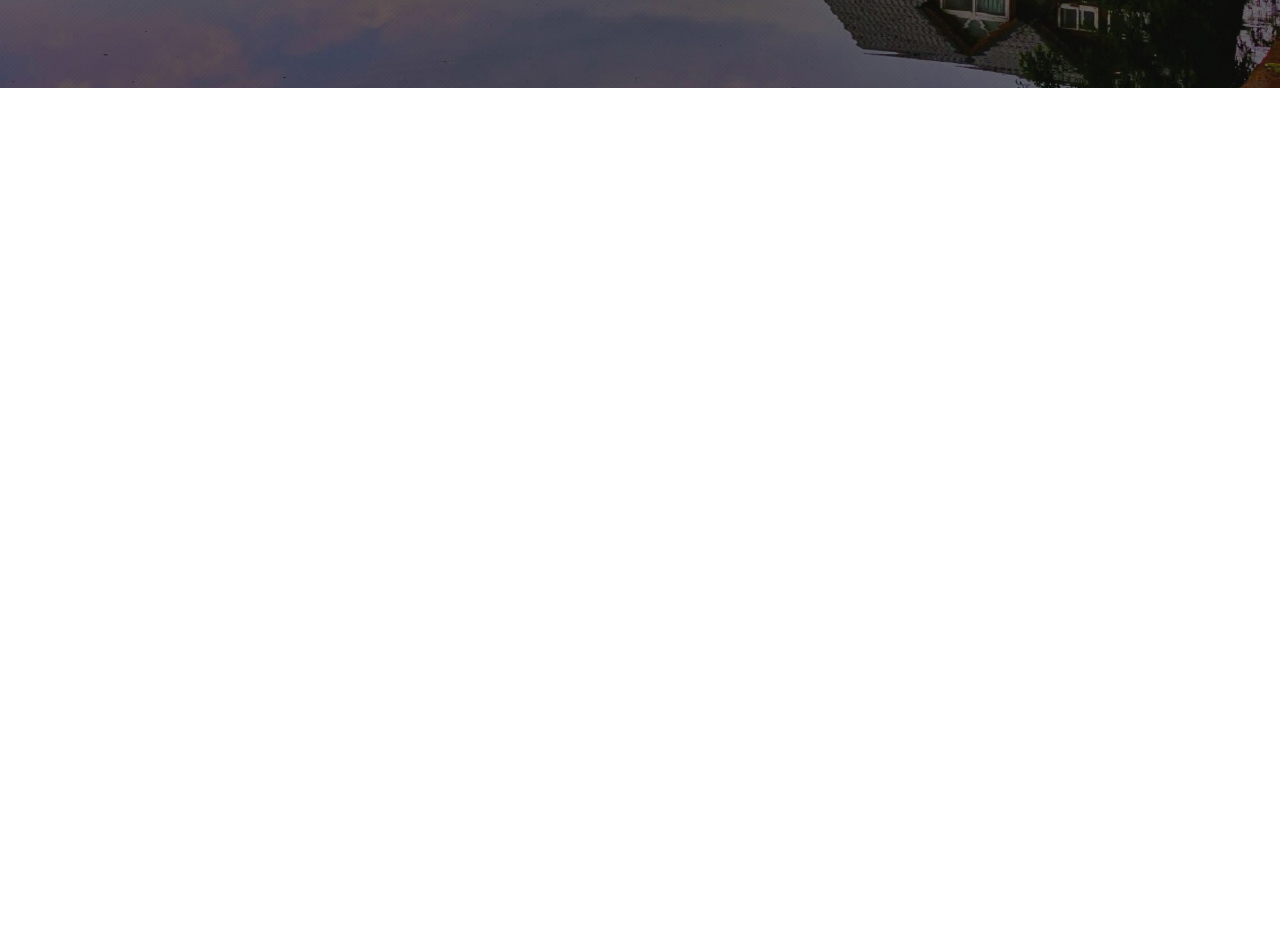
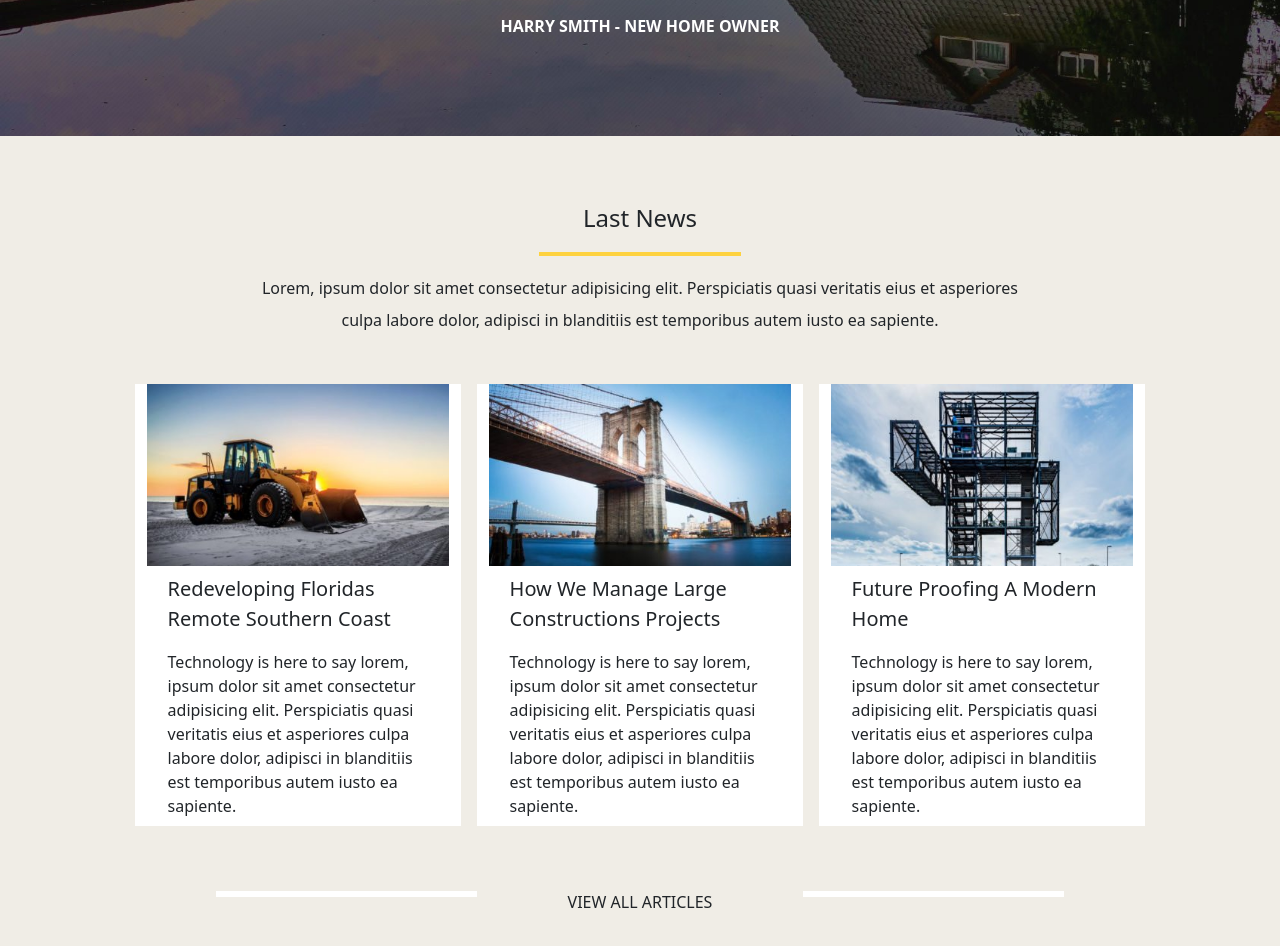
Before and after one commit to KentaBilotta/proj-html-vuejs, a Vue app: page / in a window 1280 px wide. Shown: the part 3840-4786 px from the top of the page. Before the commit the page ends 3928 px from the top, so only its background shows below. Built offline with nearby package versions, Linux system fonts and the light colour scheme.

Commit message:
sixth-commit: seventh section

```diff
--- a/src/components/MainPage.vue
+++ b/src/components/MainPage.vue
@@ -92,7 +92,7 @@
         view all projects
       </div>
     </section>
-    <section class="sec5">
+    <section class="sec5 pb-5">
       <div class="row text-center d-flex flex-column align-items-center mt-5 p-5">
         <div class="col-12 text-capitalize fs-4">Our core values</div>
         <div class="line-y col-2 my-3"></div>
@@ -141,6 +141,43 @@
         <div class="col-4 text-uppercase fw-bold py-4">Harry Smith - New Home Owner</div>
       </div>
     </section>
+    <div class="sec7 py-3">
+      <div class="row text-center d-flex flex-column align-items-center p-5">
+        <div class="col-12 text-capitalize fs-4">Last News</div>
+        <div class="line-y col-2 my-3"></div>
+        <div class="col-8 lh-lg">
+          Lorem, ipsum dolor sit amet consectetur adipisicing elit.
+          Perspiciatis quasi veritatis eius et asperiores culpa labore dolor,
+          adipisci in blanditiis est temporibus autem iusto ea sapiente.
+        </div>
+      </div>
+      <div class="row row-cols-4 justify-content-center">
+        <div
+          class="col mx-2 d-flex flex-column align-items-center justify-content-center
+          bg-white"
+          v-for="element3 in arrNews" :key="element3"
+        >
+          <img
+            :src="element3.imgNewsUrl"
+            alt="news"
+            style="height: 100%; width: 100%;"
+          >
+          <div class="col-11 fs-5 text-capitalize p-2">
+            {{ element3.title }}
+          </div>
+          <div class="col-11 p-2">
+            Technology is here to say lorem, ipsum dolor sit amet consectetur adipisicing elit.
+            Perspiciatis quasi veritatis eius et asperiores culpa labore dolor,
+            adipisci in blanditiis est temporibus autem iusto ea sapiente.
+          </div>
+        </div>
+      </div>
+      <div class="row align-items-center justify-content-center">
+        <div class="border border-white border-3" style="width: 20%; height: 0"></div>
+        <div class="col-3 text-uppercase text-center p-5 mt-3">view all articles</div>
+        <div class="border border-white border-3" style="width: 20%; height: 0"></div>
+      </div>
+    </div>
   </div>
 </template>
 
@@ -148,6 +185,10 @@
 import imgProject2 from '../images/project2-featured-15013609-400x400.jpg';
 import imgProject1 from '../images/project1-featured-294276386-400x400.jpg';
 import imgProject3 from '../images/project3-featured-189023420-400x400.jpg';
+
+import imgNews1 from '../images/blog-post-134132600-400x241.jpg';
+import imgNews2 from '../images/blog-post-92486644-400x241.jpg';
+import imgNews3 from '../images/blog-post-332773904-400x241.jpg';
 
 export default {
   name: 'MainPage',
@@ -227,6 +268,20 @@ export default {
           icon: 'fa-regular fa-lightbulb',
           title: 'creative solutions',
           bgColor: '#a7cf47;',
+        },
+      ],
+      arrNews: [
+        {
+          imgNewsUrl: imgNews1,
+          title: 'redeveloping floridas remote southern coast',
+        },
+        {
+          imgNewsUrl: imgNews2,
+          title: 'how we manage large constructions projects',
+        },
+        {
+          imgNewsUrl: imgNews3,
+          title: 'future proofing a modern home',
         },
       ],
     };
@@ -310,7 +365,7 @@ $my-lightgrey: #f0ede6;
   height: 50vh;
 }
 
-.sec5{
+.sec5, .sec7{
   background-color: $my-lightgrey;
 }
 
```
